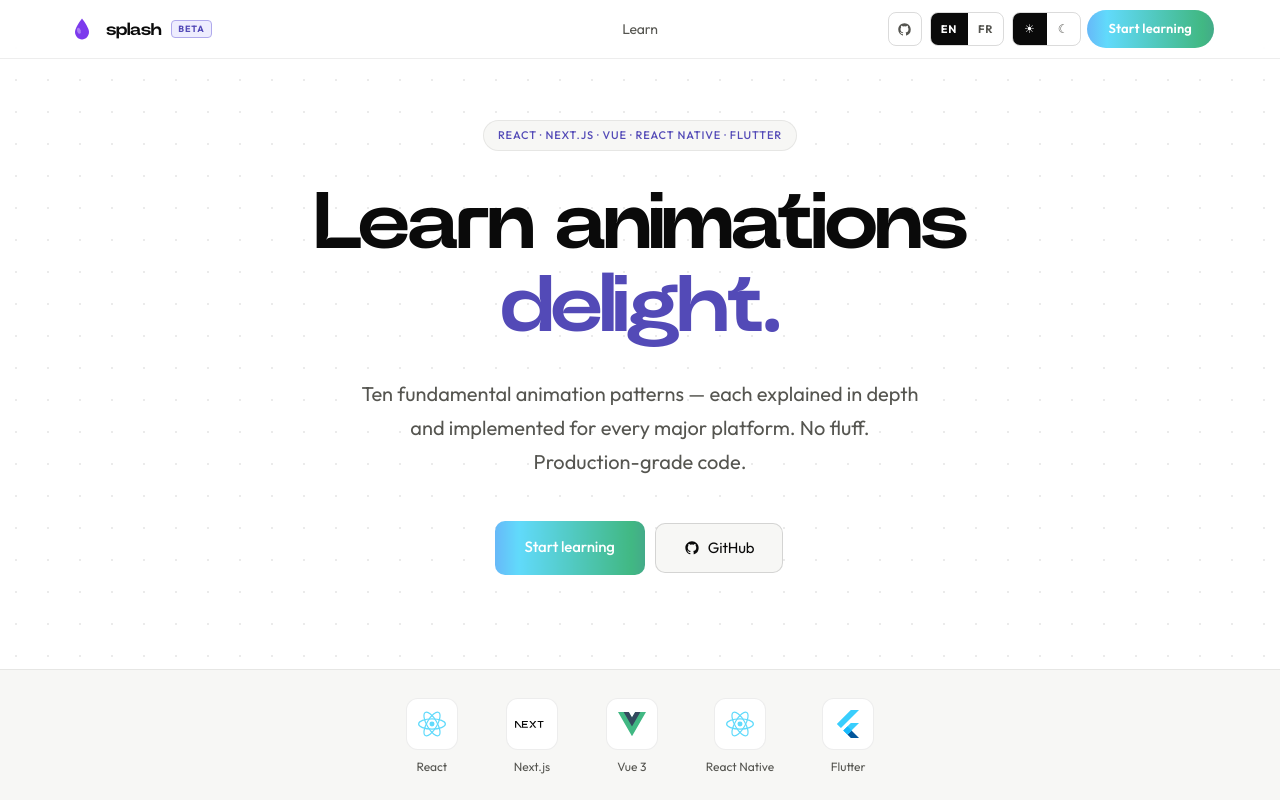
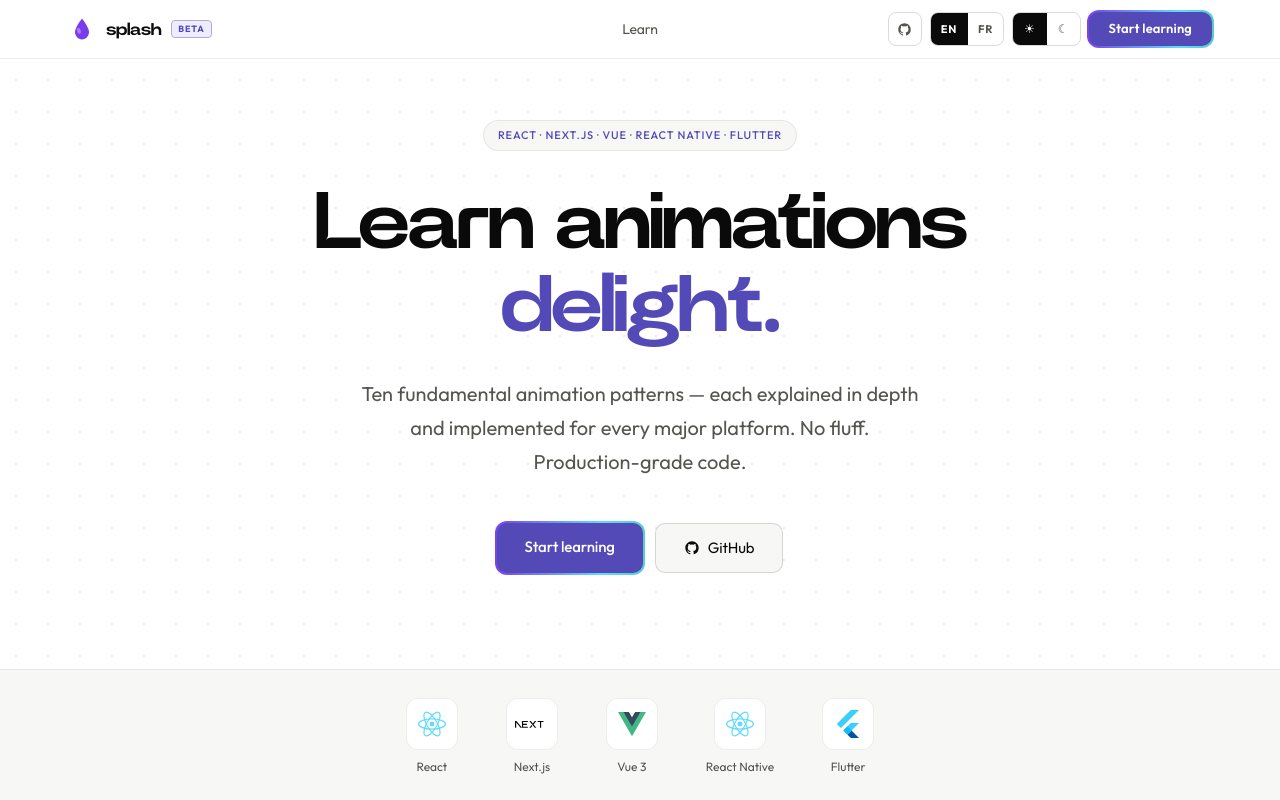
Before and after one commit to PatrickLoic-dev/splash, a Next.js app: page / in a window 1280 px wide. Shown: the top 800 px of the page. Built offline with nearby package versions, Linux system fonts and the light colour scheme.

Commit message:
revert(ui): restore original border animation style for CTA buttons

```diff
--- a/src/app/globals.css
+++ b/src/app/globals.css
@@ -160,15 +160,22 @@ html.theme-transitioning *::after {
 .btn-border-anim {
   position: relative;
   z-index: 0;
-  isolation: isolate;
 }
 .btn-border-anim::before {
   content: '';
   position: absolute;
   inset: -2px;
-  border-radius: inherit;
+  border-radius: 12px;
   background: linear-gradient(90deg, #534AB7, #7C3AED, #61DAFB, #41B883, #534AB7);
   background-size: 300% 100%;
-  animation: border-shimmer 2.5s linear infinite;
+  animation: border-shimmer 3s linear infinite;
   z-index: -1;
 }
+.btn-border-anim::after {
+  content: '';
+  position: absolute;
+  inset: 0;
+  border-radius: 10px;
+  background: var(--accent);
+  z-index: -1;
+}
```
